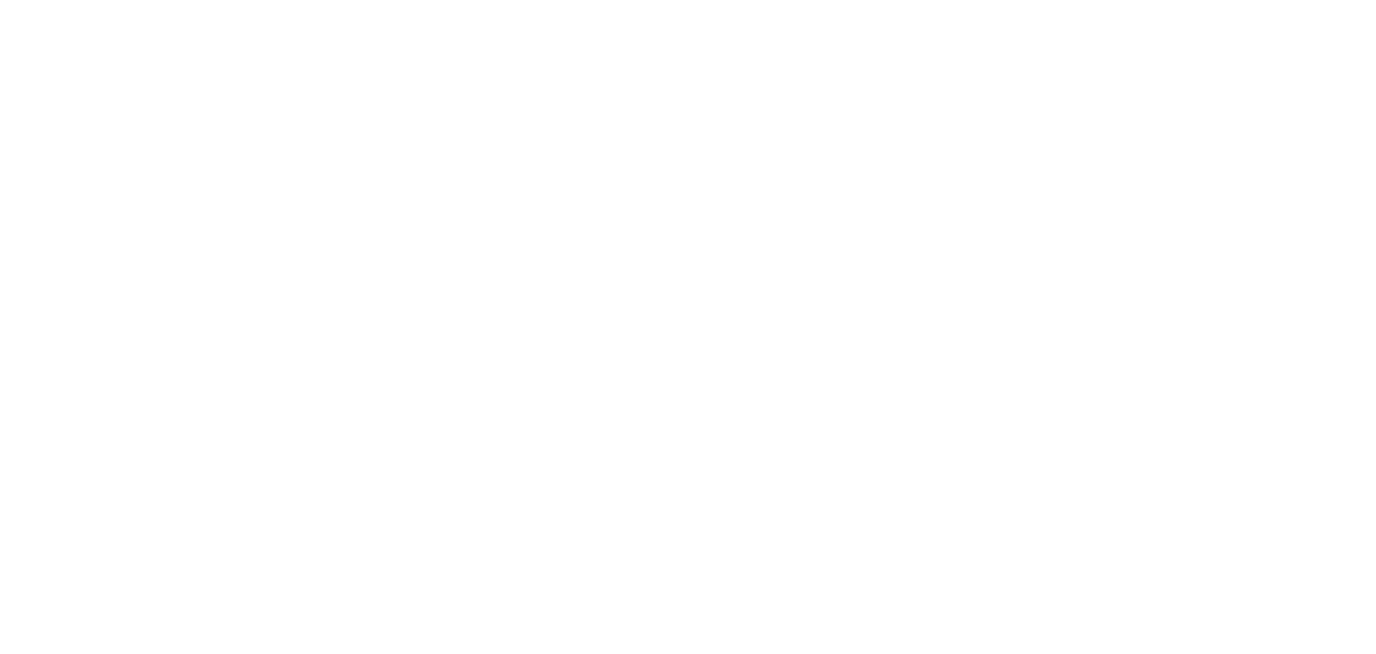
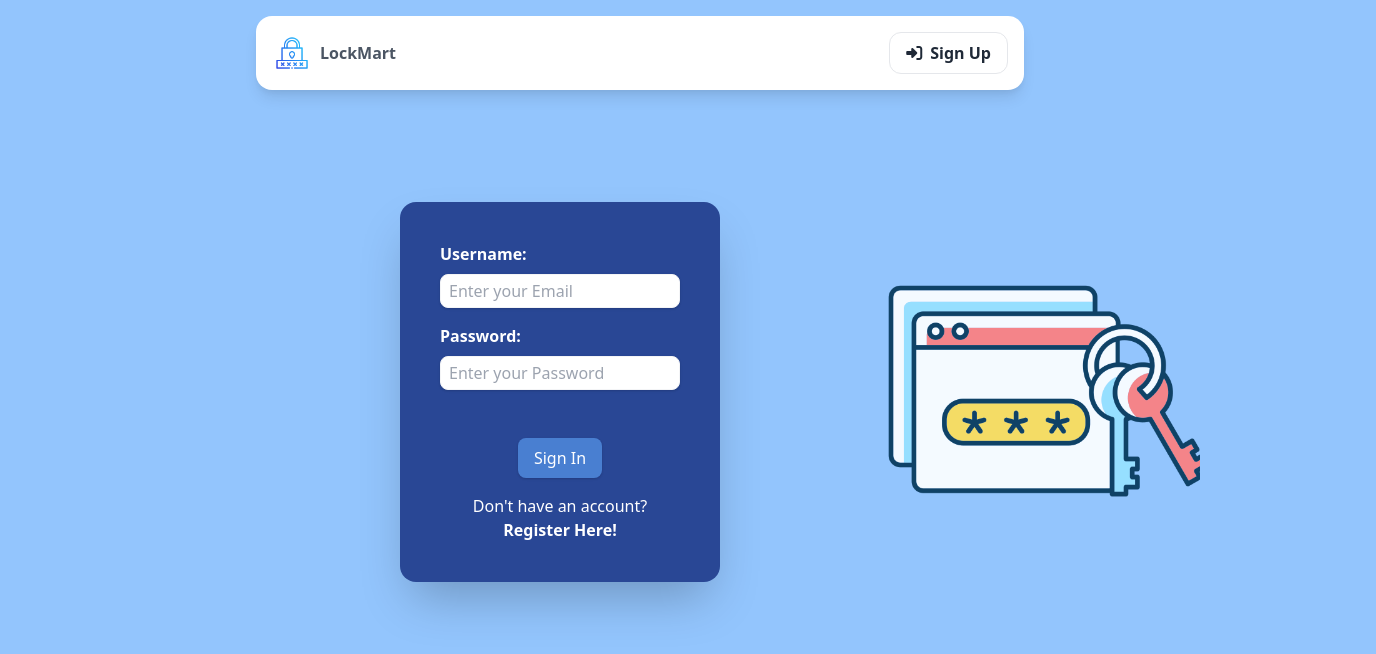
Before and after one commit to IMTHEREALSG/LockMate, a plain HTML site: page Frontend/pages/signin.html in a window 1280 px wide. Shown: the whole page, 1376 px wide, since content can reach past the window. Drawn offline with nearby package versions, Linux system fonts and the light colour scheme.

Commit message:
Sign-in Page Done

```diff
--- a/Frontend/pages/signin.html
+++ b/Frontend/pages/signin.html
@@ -13,9 +13,80 @@
     crossorigin="anonymous"
   ></script>
   <link href="https://cdnjs.cloudflare.com/ajax/libs/aos/2.3.4/aos.css" rel="stylesheet">
+  <style>
+    .underline-animation {
+        position: relative;
+        display: inline-block;
+    }
+    .underline-animation::after {
+        content: '';
+        position: absolute;
+        width: 100%;
+        transform: scaleX(0);
+        height: 2px;
+        bottom: 0;
+        left: 0;
+        background-color: white;
+        transform-origin: bottom right;
+        transition: transform 0.15s ease-in-out;
+    }
+    .underline-animation:hover::after {
+        transform: scaleX(1);
+        transform-origin: bottom left;
+    }
+</style>
+</head>
+<body class="bg-gradient-to-t from-blue-300 via-blue-300 to-blue-300 min-h-screen flex flex-col">
 
-</head>
-<body>
+  <div class="flex justify-center w-full mt-4">
+    <div class="w-full max-w-3xl h-15 px-4 bg-white rounded-2xl shadow-lg">
+        <header class="flex justify-between items-center py-4">
+            <div class="flex items-center gap-2">
+                <img src="../assets/navbar.png" alt="navbar.icon" class="w-10 h-10">
+                <h3 class="text-gray-600 font-semibold ">LockMart</h3>
+            </div>
+            <a href="signup.html" class="text-gray-800 font-semibold border transform transition-colors hover:text-white hover:bg-blue-700 px-4 py-2 rounded-xl border-gray-200">
+                <i class="fa-solid fa-right-to-bracket mr-2"></i>Sign Up
+            </a>
+        </header>
+    </div>
+</div>
 
+<main class="flex-grow">
+  <div class="flex flex-wrap justify-center items-center max-w-6xl mt-28 gap-40 flex-wrap w-full px-6 ml-56">
+      <form id="loginform" action="" method="post" class="flex flex-col p-10 w-full bg-blue-900 bg-opacity-90 max-w-xs rounded-2xl shadow-2xl">
+        <div class="mb-4">
+          <label for="Username" class="block text-white font-bold font-sans mb-2">Username:</label>
+          <input placeholder="Enter your Email" type="email" name="Username" id="Username" required class="border border-gray-100 rounded-lg px-2 py-1 w-full shadow appearance-none">
+        </div>
+        <div class="mb-6">
+          <label for="Password" class="block text-white font-bold font-sans mb-2">Password:</label>
+          <input placeholder="Enter your Password" type="password" name="Password" id="Password" required class="border border-gray-100 rounded-lg px-2 py-1 w-full shadow appearance-none">
+        </div>
+        <div class="flex justify-center">
+          <button type="submit" id="login-form" class="bg-blue-400 mt-6 px-4 py-2 rounded-lg text-white bg-opacity-60 hover:bg-blue-900 shadow transform ease-in-out hover:scale-105">Sign In</button>
+        </div>
+        <p class="text-center text-white mt-4">
+          Don't have an account?<br>
+          <a href="signup.html" class="underline-animation text-white font-bold">Register Here!</a>
+        </p>
+      </form>
+      <div>
+        <img src="../assets/icon1.png" alt="Sign In Image" class="h-58 max-w-xs w-full opacity-90 transform transition duration-300 " id="hover-image">
+      </div>
+  </div>
+</main>
+  <script>
+     const hoverImage = document.getElementById('hover-image');
+     hoverImage.addEventListener('mousemove',(e)=>{
+        const rect = hoverImage.getBoundingClientRect();
+        const x = e.clientX - rect.left - rect.width/2;
+        const y = e.clientY - rect.top - rect.height/2;
+        hoverImage.style.transform = `translate(${x * 0.3}px, ${y * 0.3}px)`;
+     });
+     hoverImage.addEventListener('mouseleave', () => {
+        hoverImage.style.transform = 'translate(0, 0)';
+    });
+  </script>
 </body>
 </html>
```
Also changed, not shown: Frontend/pages/index.html (+4 -4 lines), Frontend/pages/signup.html (added, +20 -0 lines).
